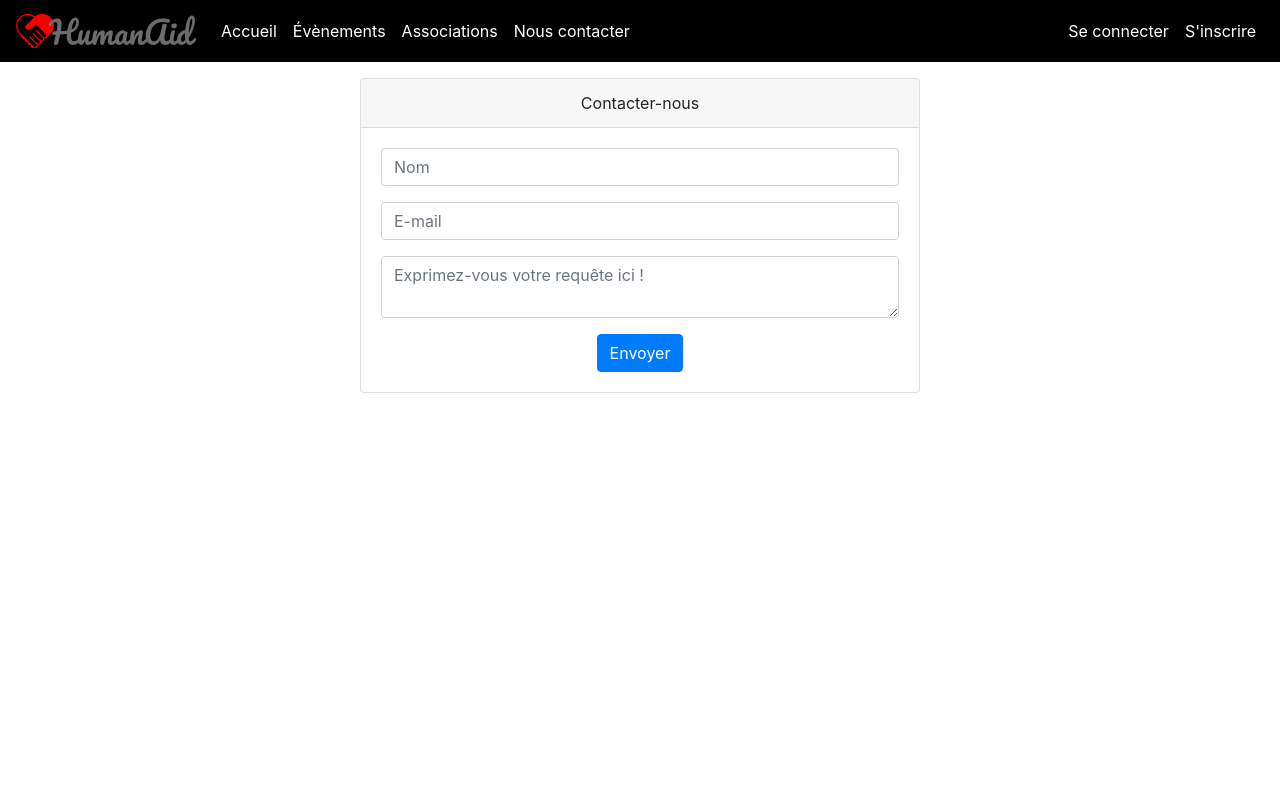
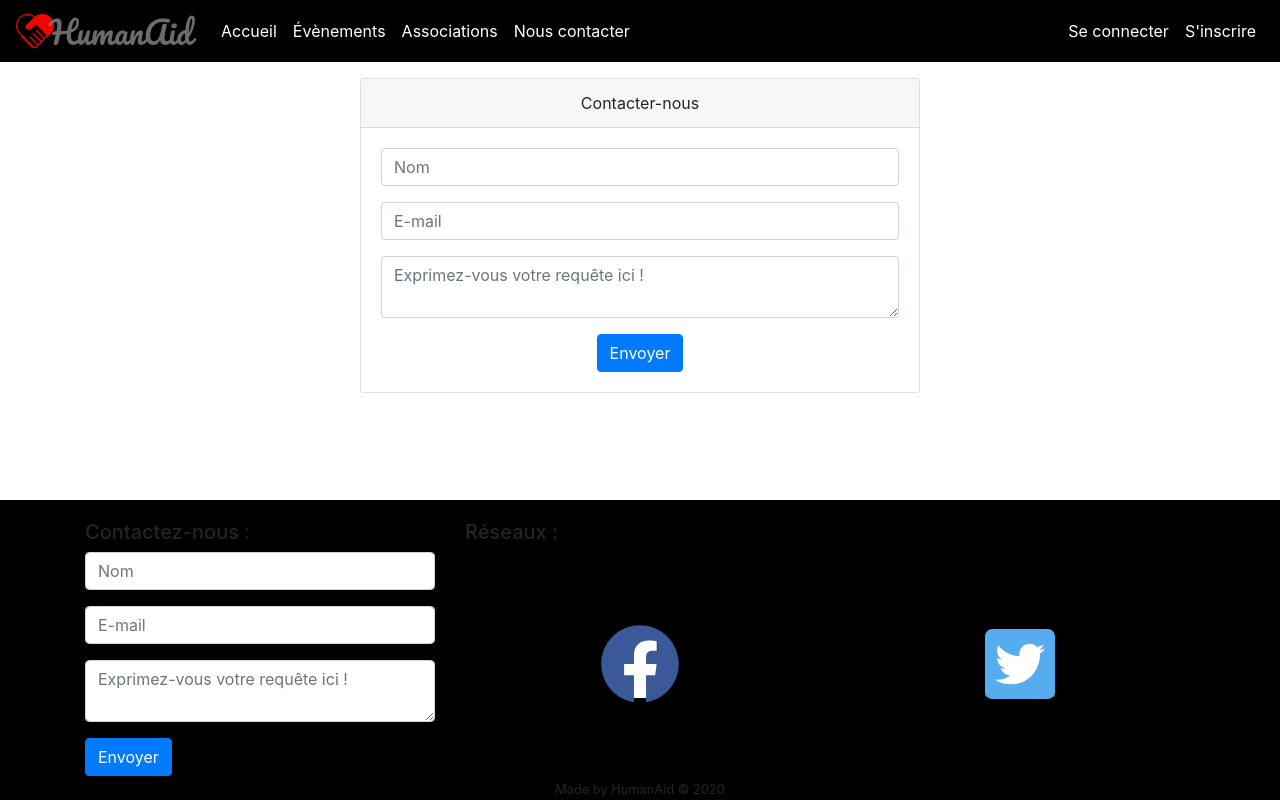
Before and after one commit to lexbal/HumanAid_FO, a React (Create React App) app: page /contact in a window 1280 px wide. Built offline with nearby package versions, Linux system fonts and the light colour scheme.

Commit message:
add footer

```diff
--- a/package.json
+++ b/package.json
@@ -4,6 +4,7 @@
   "private": true,
   "dependencies": {
     "@fortawesome/fontawesome-svg-core": "^1.2.29",
+    "@fortawesome/free-brands-svg-icons": "^5.13.1",
     "@fortawesome/free-solid-svg-icons": "^5.13.1",
     "@fortawesome/react-fontawesome": "^0.1.11",
     "@testing-library/jest-dom": "^4.2.4",
--- a/src/App.css
+++ b/src/App.css
@@ -13,14 +13,6 @@
   padding: 0 5rem;
 }
 
-.App-footer{
-  margin-top: 5rem;
-  bottom: 0;
-  left: 0;
-  background-color: #000000;
-  height: 4rem;
-}
-
 .dropdown-menu.show {
   right: 0!important;
   left: auto!important;
--- /dev/null
+++ b/src/Footer.css
@@ -0,0 +1,12 @@
+.fa-facebook {
+    color: #3b5998!important;
+    background-image: linear-gradient( to bottom, transparent 20%, white 20%, white 93%, transparent 93% )!important;
+    background-size: 41%!important;
+    background-position: 51% 0!important;
+    background-repeat: no-repeat!important;
+}
+
+.fa-twitter-square {
+    color: #55acee;
+    background-image: linear-gradient( to bottom, transparent 20%, white 20%, white 80%, transparent 93% )!important;
+}
--- /dev/null
+++ b/src/Footer.js
@@ -0,0 +1,55 @@
+import React from 'react';
+import { connect } from "react-redux";
+
+import { Container, Col, Row } from "react-bootstrap";
+import { FontAwesomeIcon } from '@fortawesome/react-fontawesome';
+import { faFacebook, faTwitterSquare } from "@fortawesome/free-brands-svg-icons";
+
+import './Footer.css';
+import ContactForm from './components/Contact/ContactForm/ContactForm';
+
+const Footer = () => {
+    const facebookLink = "https://www.facebook.com/HumanAid-100879451546535/";
+    const twitterLink  = "https://twitter.com/human_aid";
+
+    const handleClick  = (path) => {
+        window.location.replace(path);
+    }
+
+    return (
+        <div className="Footer">
+            <Container>
+                <Row>
+                    <Col style={{ textAlign: "left" }}>
+                        <h5>Contactez-nous :</h5>
+                    </Col>
+                    <Col style={{ textAlign: "left" }}>
+                        <h5>Réseaux :</h5>
+                    </Col>
+                    <Col></Col>
+                </Row>
+                <Row>
+                    <Col style={{ textAlign: "left" }}>
+                        <ContactForm />
+                    </Col>
+                    <Col style={{ marginTop: "auto", marginBottom: "auto" }}>
+                        <FontAwesomeIcon icon={faFacebook} size="5x" onClick={() => handleClick(facebookLink)}/>
+                    </Col>
+                    <Col style={{ marginTop: "auto", marginBottom: "auto" }}>
+                        <FontAwesomeIcon icon={faTwitterSquare} size="5x" onClick={() => handleClick(twitterLink)}/>
+                    </Col>
+                </Row>
+                <Row>
+                    <Col>
+                        <small>Made by HumanAid &copy; 2020</small>
+                    </Col>
+                </Row>
+            </Container>
+        </div>
+    );
+}
+
+export default connect(
+  null,
+  null
+)(Footer)
--- a/src/components/Contact/Contact.js
+++ b/src/components/Contact/Contact.js
@@ -1,95 +1,17 @@
 import React, { useState } from 'react';
 import { connect } from "react-redux";
+import Card from 'react-bootstrap/Card';
 
-import Form from 'react-bootstrap/Form';
-import Button from 'react-bootstrap/Button';
-import FormControl from 'react-bootstrap/FormControl';
-import Card from 'react-bootstrap/Card';
-import Alert from 'react-bootstrap/Alert';
-
-import { mail } from '../../redux/actions/user';
+import ContactForm from './ContactForm/ContactForm';
 
 
-const mapStateToProps = (state) => {
-  return {
-    loggedIn: state.user.loggedIn,
-    error: state.user.error
-  }
-}
-
-const mapDispatchToProps = (dispatch) => {
-  return {
-    sendMail: (fields) => {
-      dispatch(mail(fields))
-    }
-  }
-}
-
-const Contact = ({ sendMail, error }) => {
-  const [fields, setField] = useState({
-    name: "",
-    email: "",
-    content: "",
-  });
-
-  const handleChange = (event) => {
-    const target = event.target;
-    const value  = target.type === 'checkbox' ? target.checked : target.value;
-    const name   = target.name;
-
-    setField({ ...fields, [name]: value });
-
-    return true;
-  }
-
-  const handleSubmit = (event) => {
-    event.preventDefault();
-    sendMail(fields);
-  }
-
+const Contact = () => {
   return (
     <div className='Contact'>
       <Card style={{ width: '35rem', justifyContent: "center" }}>
         <Card.Header>Contacter-nous</Card.Header>
         <Card.Body>
-          <Form onSubmit={handleSubmit}>
-            <Form.Group controlId="nameGroup">
-              <Form.Control
-                type="text"
-                name="name"
-                placeholder="Nom"
-                value={fields.name}
-                onChange={handleChange}
-              />
-            </Form.Group>
-
-            <Form.Group controlId="emailGroup">
-              <Form.Control
-                type="text"
-                name="email"
-                placeholder="E-mail"
-                value={fields.email}
-                onChange={handleChange}
-              />
-            </Form.Group>
-
-            <Form.Group controlId="contentGroup">
-              <FormControl
-                as="textarea"
-                name="content"
-                aria-label="With textarea"
-                placeholder="Exprimez-vous votre requête ici !"
-                value={fields.content}
-                onChange={handleChange}
-              />
-            </Form.Group>
-
-            { error && <Alert variant="danger">Une erreur est survenue !</Alert>}
-
-            <Button variant="primary" type="submit">
-              Envoyer
-            </Button>
-          </Form>
+          <ContactForm />
         </Card.Body>
       </Card>
     </div>
@@ -97,6 +19,6 @@ const Contact = ({ sendMail, error }) => {
 };
 
 export default connect(
-  mapStateToProps,
-  mapDispatchToProps
+  null,
+  null
 )(Contact)
--- /dev/null
+++ b/src/components/Contact/ContactForm/ContactForm.js
@@ -0,0 +1,96 @@
+import React, { useState } from 'react';
+import { connect } from "react-redux";
+
+import Form from 'react-bootstrap/Form';
+import Button from 'react-bootstrap/Button';
+import FormControl from 'react-bootstrap/FormControl';
+import Alert from 'react-bootstrap/Alert';
+
+import { mail } from '../../../redux/actions/user';
+
+
+const mapStateToProps = (state) => {
+  return {
+    loggedIn: state.user.loggedIn,
+    error: state.user.error
+  }
+}
+
+const mapDispatchToProps = (dispatch) => {
+  return {
+    sendMail: (fields) => {
+      dispatch(mail(fields))
+    }
+  }
+}
+
+const ContactForm = ({ sendMail, error }) => {
+  const [fields, setField] = useState({
+    name: "",
+    email: "",
+    content: "",
+  });
+
+  const handleChange = (event) => {
+    const target = event.target;
+    const value  = target.type === 'checkbox' ? target.checked : target.value;
+    const name   = target.name;
+
+    setField({ ...fields, [name]: value });
+
+    return true;
+  }
+
+  const handleSubmit = (event) => {
+    event.preventDefault();
+    sendMail(fields);
+  }
+
+  return (
+    <div className='ContactForm'>
+        <Form onSubmit={handleSubmit}>
+            <Form.Group controlId="nameGroup">
+                <Form.Control
+                type="text"
+                name="name"
+                placeholder="Nom"
+                value={fields.name}
+                onChange={handleChange}
+                />
+            </Form.Group>
+
+            <Form.Group controlId="emailGroup">
+                <Form.Control
+                type="text"
+                name="email"
+                placeholder="E-mail"
+                value={fields.email}
+                onChange={handleChange}
+                />
+            </Form.Group>
+
+            <Form.Group controlId="contentGroup">
+                <FormControl
+                as="textarea"
+                name="content"
+                aria-label="With textarea"
+                placeholder="Exprimez-vous votre requête ici !"
+                value={fields.content}
+                onChange={handleChange}
+                />
+            </Form.Group>
+
+            { error && <Alert variant="danger">Une erreur est survenue !</Alert>}
+
+            <Button variant="primary" type="submit">
+                Envoyer
+            </Button>
+        </Form>
+    </div>
+  );
+};
+
+export default connect(
+  mapStateToProps,
+  mapDispatchToProps
+)(ContactForm)
--- a/src/index.css
+++ b/src/index.css
@@ -1,4 +1,11 @@
+html,
 body {
+  height: 100%;
+  font-family: sans-serif;
+}
+
+body {
+  padding: 0;
   margin: 0;
   font-family: -apple-system, BlinkMacSystemFont, 'Segoe UI', 'Roboto', 'Oxygen',
     'Ubuntu', 'Cantarell', 'Fira Sans', 'Droid Sans', 'Helvetica Neue',
@@ -11,3 +18,25 @@ code {
   font-family: source-code-pro, Menlo, Monaco, Consolas, 'Courier New',
     monospace;
 }
+
+#root {
+  display: flex;
+  flex-direction: column;
+  height: 100%;
+}
+
+.App {
+  flex: 1 0 auto;
+}
+
+.Footer {
+  flex-shrink: 0;
+  text-align: center;
+  background-color: #000000;
+  padding-top: 20px;
+}
+
+.Footer ul {
+  list-style-type: none;
+  padding-left: 0!important;
+}
--- a/src/index.js
+++ b/src/index.js
@@ -8,6 +8,7 @@ import 'bootstrap/dist/css/bootstrap.min.css';
 import 'font-awesome/css/font-awesome.min.css';
 
 import App from './App';
+import Footer from './Footer';
 import * as serviceWorker from './serviceWorker';
 import reducers from './redux/reducers/index';
 import './index.css';
@@ -21,7 +22,8 @@ export const store = createStore(
 
 ReactDOM.render(
   <Provider store={store}>
-    <App />
+    <App key="1" />
+    <Footer key="2" />
   </Provider>,
   document.getElementById('root')
 );
```
